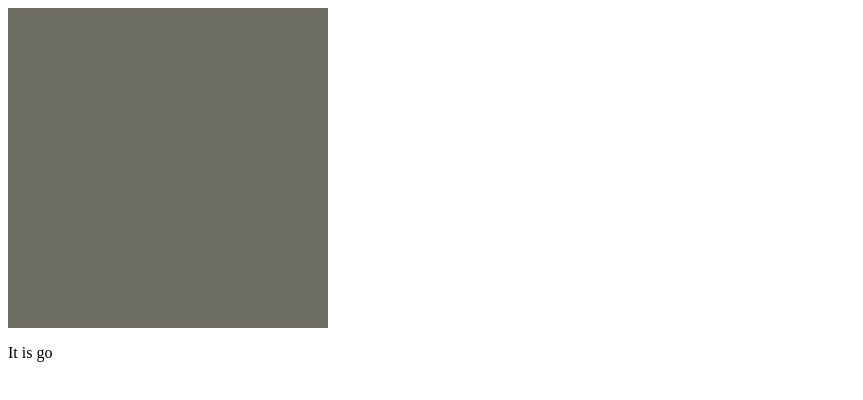
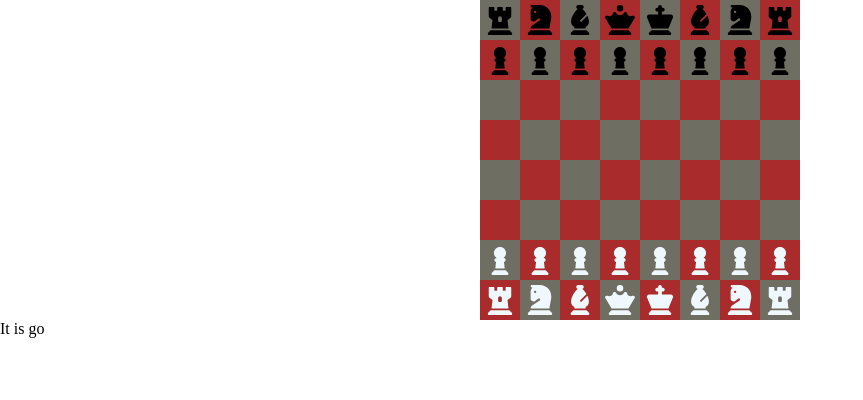
Before and after one commit to Telemocus/chess-game-js, a plain HTML site: page index.html in a window 1280 px wide. Shown: the whole page, without its empty margins (0-863 px from the left). Drawn offline with Linux system fonts and the light colour scheme.

Commit message:
Added draggable functionality and set a conditional statement for the white chess pieces

```diff
--- a/app.js
+++ b/app.js
@@ -2,9 +2,9 @@ const gameBoard  = document.querySelector("#gameboard");
 const playerDisplay  = document.querySelector("#player");
 const  infoDisplay = document.querySelector("#info-display");
 
-const width = 8;
+// const width = 8;
 
-const startPieces  = [
+const startPieces = [
 
      rook,knight,bishop,queen,king,bishop,knight,rook,
      pawn,pawn, pawn,pawn, pawn,pawn, pawn,pawn,
@@ -15,13 +15,30 @@ const startPieces  = [
      pawn, pawn, pawn, pawn, pawn, pawn, pawn,pawn,
      rook, knight, bishop, queen, king, bishop, knight, rook
 ]
+
 function createBoard() {
-    startPieces.forEach((startPiece) => {
+    startPieces.forEach((startPiece, i) => {
         const square = document.createElement( 'div' )
+
         square.classList.add('square')
-        gameBoard.append(square);
-        square.classList.add('beige')
+        square.innerHTML =  startPiece
+        square.firstElementChild?.setAttribute('draggable', true)
+        square.setAttribute('square-id', i )
 
+     const row = Math.floor((63 - i )/ 8 ) + 1
+     if (row % 2 === 0){
+          square.classList.add(i % 2 === 0  ? "beige": "brown")
+     }else{
+          square.classList.add(i % 2 === 0  ? "brown" :  "beige")
+     }
+     if (i <= 15) {
+          square.firstElementChild.firstElementChild.classList.add('black')
+     }
+     if (i >= 48 ) {
+          square.firstElementChild.firstElementChild.classList.add('white')
+     }
+
+     gameBoard.append(square);
     });
 }
 
--- a/style.css
+++ b/style.css
@@ -1,3 +1,9 @@
+*{
+     margin: 0 auto ;
+     padding: 0 ;
+     box-sizing: border-box;
+
+}
 #gameboard{
      width: 320px;
      height: 320px;
@@ -7,8 +13,14 @@
 }
 
 .square{
-      width: 40px;
+     width: 40px;
      height: 40px;
+}
+
+.square svg{
+     width: 30px;
+     height:30px;
+     margin: 5px
 }
 
 .beige{
@@ -18,3 +30,10 @@
 .brown{
      background-color: rgb(169,43,43);
 }
+.black{
+     fill: black;
+}
+
+.white{
+     fill: aliceblue;
+}
```
Also changed, not shown: pieces.js.
